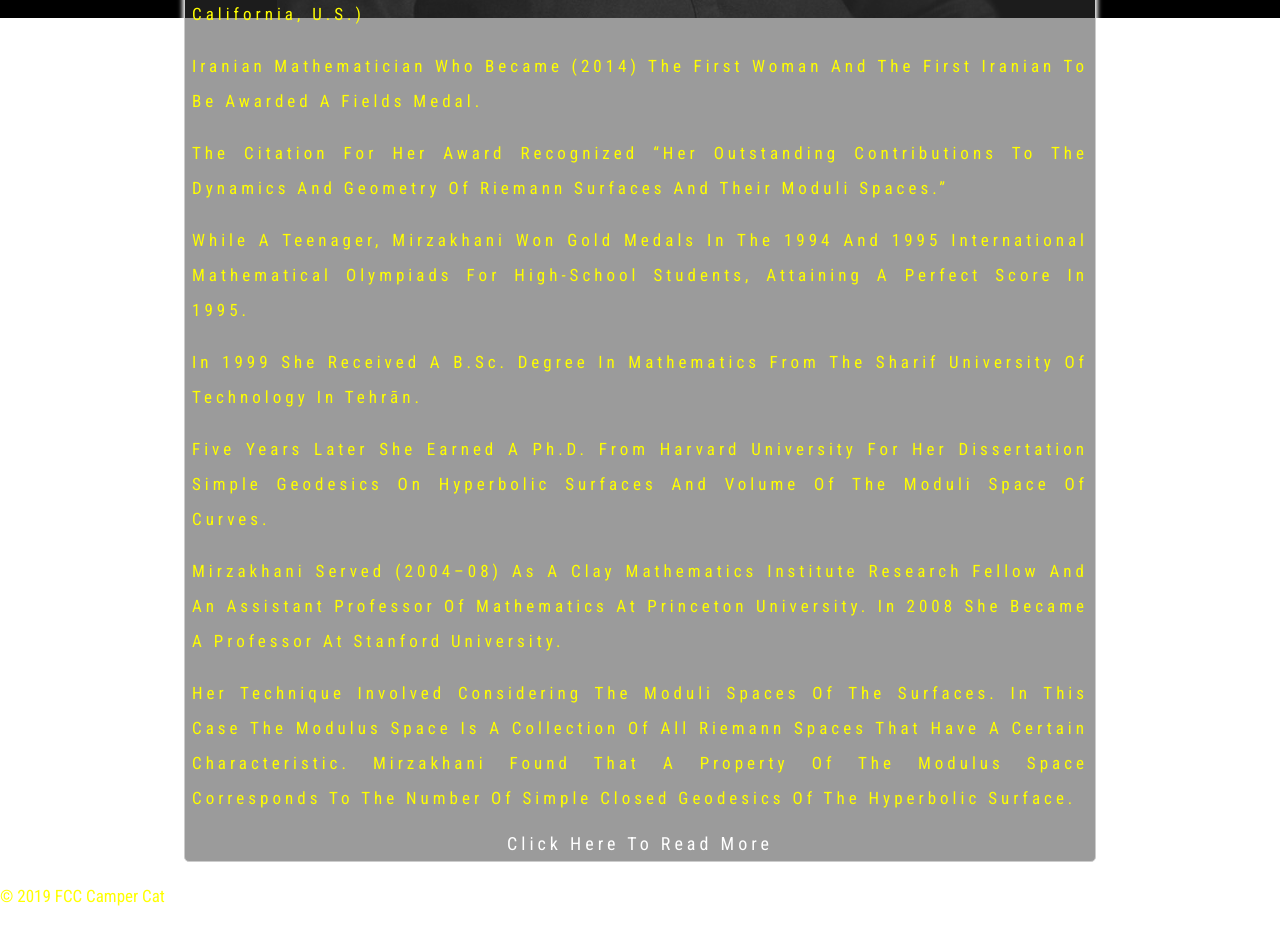
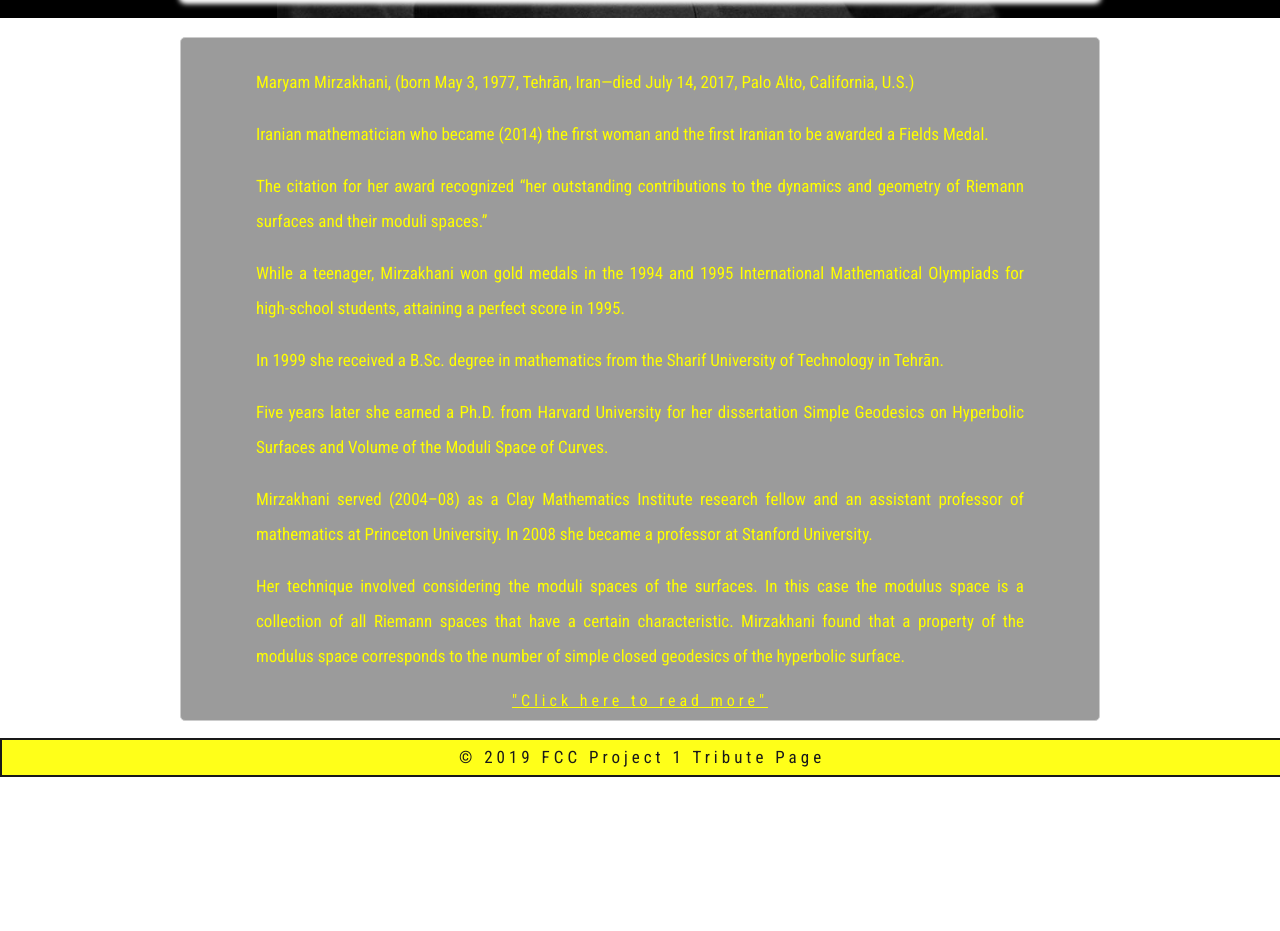
Before and after one commit to mahmoudmheisen91/MaryamTirbutePageFCC, a plain HTML site: page index.html in a window 1280 px wide. Shown: the part 782-1713 px from the top of the page. After the commit the page ends 1576 px from the top, so only its background shows below. Drawn offline with Linux system fonts and the light colour scheme.

Commit message:
update style and wiki link

```diff
--- a/css/style.css
+++ b/css/style.css
@@ -43,6 +43,7 @@ header {
     padding: 0px;
     position: relative;
     display: block;
+
 }
 
 .page-header {
@@ -53,6 +54,9 @@ header {
     opacity: 90%;
     width: 100%;
     z-index: 1;
+    top: 0;
+    margin-top: 10px;
+    left: 0;
 }
 
 .header-title {
@@ -83,7 +87,10 @@ header {
     opacity: 90%;
     width: 100%;
     z-index: 1;
-    margin-top: 58px;
+    top: 0;
+    margin-top: 65px;
+    left: 0;
+
 }
 
 nav ul {
@@ -105,7 +112,7 @@ a:hover {
 }
 
 p {
-    color: rgb(255, 255, 0);
+    color: var(--main-color, yellow);
     text-align: justify;
     line-height:35px;
     font-size: 17px;
@@ -117,45 +124,40 @@ p {
 
 }
 
-.div2 {
+.space-div {
+    display: block;
+    position: relative;
+    margin: auto;
     margin: 100px;
+    margin-top: 70px;
+    padding: 10px 75px 10px 75px;
+    width: 60%;
+}
+
+.card {
+    display: block;
+    position: relative;
+    margin: auto;
+    margin-top: 40px;
+    padding: 10px 75px 10px 75px;
+    width: 60%;
+    background-color:rgba(56, 56, 56, 0.503);
+    border: 1px solid #ccc;
+    border-radius: 5px;
+    box-shadow: 0 5px 5px rgb(255, 255, 255), 0 6px 6px rgb(255,255,255);
 }
 
 #img-div {
-    display: block;
-    background-color:rgba(56, 56, 56, 0.503);
-    margin: auto;
-    width: 60%;
-    position: relative;
-    border: 1px solid #ccc;
-    border-radius: 5px;
-    padding: 10px 75px 10px 75px;
-    margin-top: 40px;
-    box-shadow: 0 5px 5px rgb(255, 255, 255), 0 6px 6px rgb(255,255,255);
-}
-
-#tribute-info {
-
-    background-color:rgba(56, 56, 56, 0.503);
-    margin: auto;
-    width: 70%;
-    position: relative;
-    border: 1px solid #ccc;
-    border-radius: 5px;
-    margin-top: 30px;
-    padding: 7px;
-    box-shadow: 0 5px 5px rgb(255, 255, 255), 0 6px 6px rgb(255,255,255);
 }
 
 #image {
     display: block;
     min-width: 100%;
     max-width: 100%;
-
 }
 
 #img-caption {
-    color: yellow;
+    color: var(--main-color, yellow);
     font-family: 'Roboto Condensed', sans-serif;
     font-size: 18px;
     text-transform: capitalize;
@@ -165,9 +167,11 @@ p {
     padding: 10px;
 }
 
+#tribute-info {
+
+}
+
 .textStyle {
-
-    font-family: 'Roboto Condensed', sans-serif;
     font-size: 18px;
     text-transform: capitalize;
     letter-spacing: 4px;
@@ -176,11 +180,23 @@ p {
     padding: 10px;
 }
 
-.header-space {
-    background-color: blue;
-    margin: 120px;
+.link-info {
+    color: var(--main-color, yellow);
+    text-decoration: underline;
+    font-family: 'Roboto Condensed', sans-serif;
+    letter-spacing: 4px;
 }
 
-.aclass {
-    color:var(--sub-color3, white);
+.foot {
+    color: var(--sub-color1, black);
+    font-family: 'Roboto Condensed', sans-serif;
+    letter-spacing: 4px;
+
+    background-color: var(--main-color, yellow);
+    border: 2px solid var(--sub-color1, black);
+    position: relative;
+    width: 100%;
+    height: auto;
+    opacity: 90%;
+    text-align: center;
 }
--- a/index.html
+++ b/index.html
@@ -36,8 +36,11 @@
         </header>
 
         <main id="main">
-            <div class="div2"></div>
-            <div id="img-div">
+            <!-- space -->
+            <div class="space-div"></div>
+
+            <!-- Image card -->
+            <div class="card" id="img-div">
                 <figure>
                     <img id="image" src="images/MaryamMirzakhanis2.jpg" alt="Maryam Mirzakani portrait">
                     <br>
@@ -49,7 +52,9 @@
                         Field's Medal | august 2014</em></strong></p>
                 </figure>
             </div>
-            <div class="textStyle" id="tribute-info">
+
+            <!-- Info Card -->
+            <div class="card " id="tribute-info">
                 <p>
                     Maryam Mirzakhani, (born May 3, 1977, Tehrān, Iran—died July 14, 2017,
                     Palo Alto, California, U.S.)
@@ -87,15 +92,16 @@
                     simple closed geodesics of the hyperbolic surface.
                 </p>
 
-                <a id="tribute-link" target="_blank" class="aclass"
-                    href="https://www.britannica.com/biography/Maryam-Mirzakhani"> Click here to read more </a>
+                <!-- Wiki link -->
+                <a id="tribute-link" target="_blank" class="link-info"
+                    href="https://en.wikipedia.org/wiki/Maryam_Mirzakhani"> "Click here to read more" </a>
             </div>
         </main>
 
+        <!-- Footer, Copyright-->
         <footer>
-            <div>
-            <p>&copy; 2019 FCC Camper Cat </p>
-
+            <div >
+                <p class="foot">&copy; 2019 FCC Project 1 Tribute Page </p>
             </div>
 
         </footer>
```
